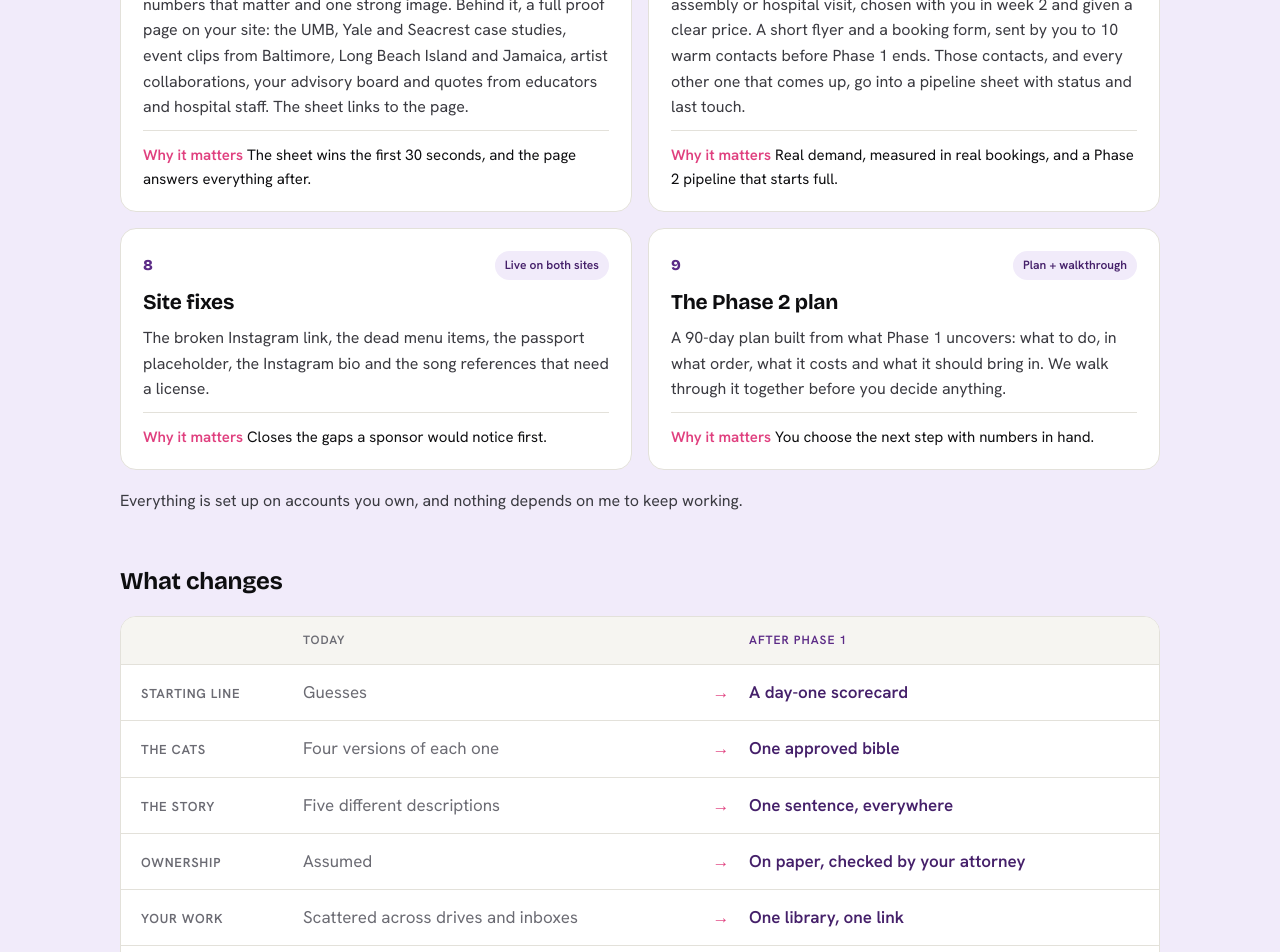
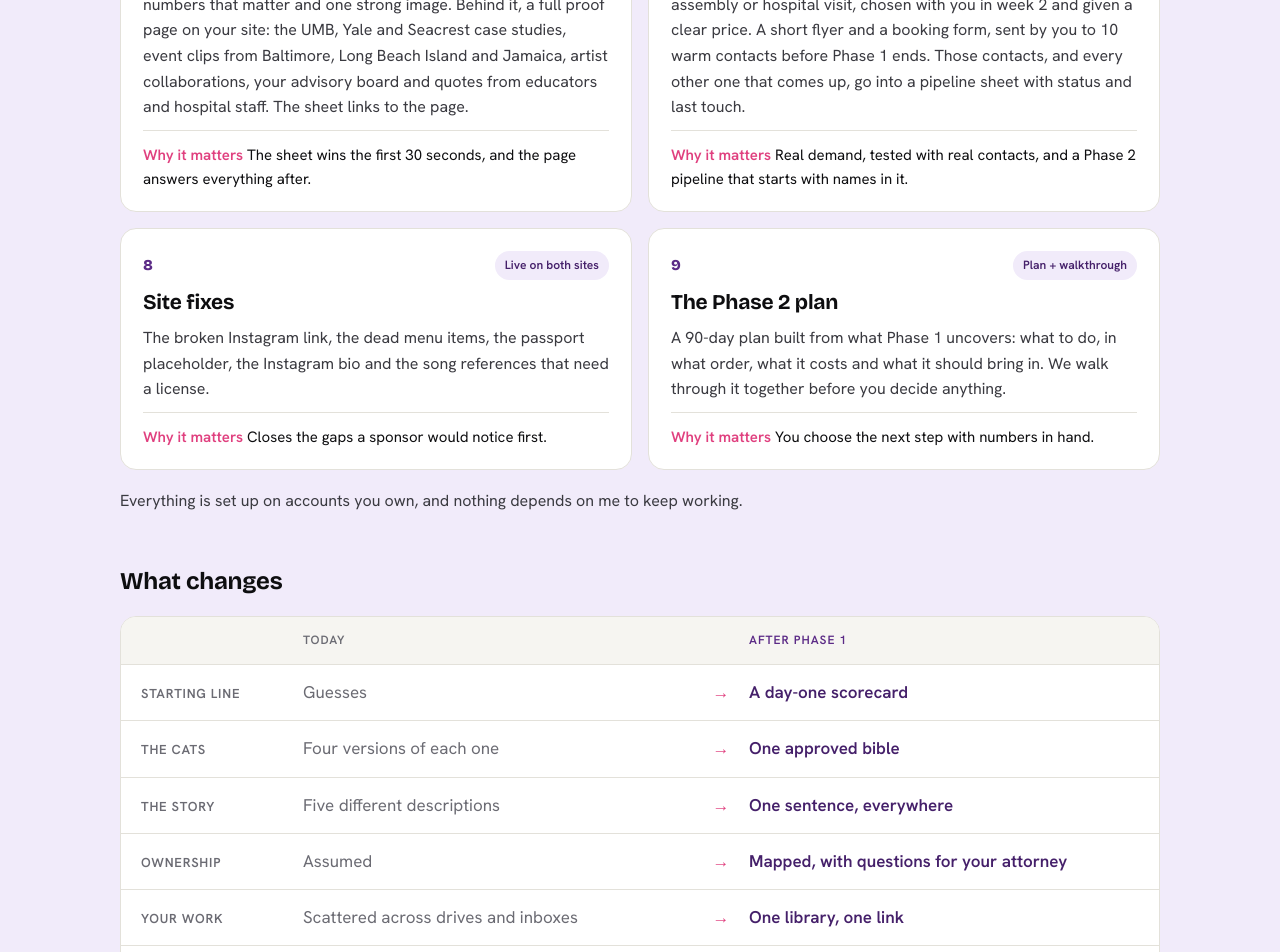
Before and after one commit to sianibutler-sys/sianicreates, a plain HTML site: page p/musicat-yebqhv/index.html in a window 1280 px wide. Shown: the part 4560-5512 px from the top of the page. Drawn offline with nearby package versions, Linux system fonts and the light colour scheme.

Commit message:
Musicat proposal: tighten three promises
Co-Authored-By: Claude Opus 5.5 <noreply@anthropic.com>
Claude-Session: https://claude.ai/code/session_017dyk7GLDdASvocV89jB26j

```diff
--- a/p/musicat-yebqhv/index.html
+++ b/p/musicat-yebqhv/index.html
@@ -469,7 +469,7 @@ a{color:inherit}
         <div class="dv__top"><span class="dv__num" aria-hidden="true"></span><span class="dv__fmt">Offer + flyer + pipeline sheet</span></div>
         <h3>A first bookable offer</h3>
         <p>One of the programs you already offer, such as a school assembly or hospital visit, chosen with you in week 2 and given a clear price. A short flyer and a booking form, sent by you to 10 warm contacts before Phase 1 ends. Those contacts, and every other one that comes up, go into a pipeline sheet with status and last touch.</p>
-        <p class="why">Real demand, measured in real bookings, and a Phase 2 pipeline that starts full.</p>
+        <p class="why">Real demand, tested with real contacts, and a Phase 2 pipeline that starts with names in it.</p>
       </article>
       <article class="dv">
         <div class="dv__top"><span class="dv__num" aria-hidden="true"></span><span class="dv__fmt">Live on both sites</span></div>
@@ -493,7 +493,7 @@ a{color:inherit}
         <li><b>Starting line</b><span class="now"><span class="lbl">Today</span>Guesses</span><span class="arrow" aria-hidden="true">→</span><span class="then"><span class="lbl">After Phase 1</span>A day-one scorecard</span></li>
         <li><b>The cats</b><span class="now"><span class="lbl">Today</span>Four versions of each one</span><span class="arrow" aria-hidden="true">→</span><span class="then"><span class="lbl">After Phase 1</span>One approved bible</span></li>
         <li><b>The story</b><span class="now"><span class="lbl">Today</span>Five different descriptions</span><span class="arrow" aria-hidden="true">→</span><span class="then"><span class="lbl">After Phase 1</span>One sentence, everywhere</span></li>
-        <li><b>Ownership</b><span class="now"><span class="lbl">Today</span>Assumed</span><span class="arrow" aria-hidden="true">→</span><span class="then"><span class="lbl">After Phase 1</span>On paper, checked by your attorney</span></li>
+        <li><b>Ownership</b><span class="now"><span class="lbl">Today</span>Assumed</span><span class="arrow" aria-hidden="true">→</span><span class="then"><span class="lbl">After Phase 1</span>Mapped, with questions for your attorney</span></li>
         <li><b>Your work</b><span class="now"><span class="lbl">Today</span>Scattered across drives and inboxes</span><span class="arrow" aria-hidden="true">→</span><span class="then"><span class="lbl">After Phase 1</span>One library, one link</span></li>
         <li><b>Your proof</b><span class="now"><span class="lbl">Today</span>Buried on a website menu</span><span class="arrow" aria-hidden="true">→</span><span class="then"><span class="lbl">After Phase 1</span>A one-page sheet and a full proof page</span></li>
         <li><b>Revenue</b><span class="now"><span class="lbl">Today</span>Offers hard to find, contacts in your phone</span><span class="arrow" aria-hidden="true">→</span><span class="then"><span class="lbl">After Phase 1</span>One priced offer and a pipeline sheet</span></li>
@@ -566,7 +566,7 @@ a{color:inherit}
         <p class="phase__tag">Phase 1 · Starts first</p>
         <h3>Foundation</h3>
         <p class="phase__when">6 weeks · $4,000</p>
-        <p class="desc">Get Musicat on paper, in one place and in front of paying customers.</p>
+        <p class="desc">Get Musicat on paper, in one place and in front of potential customers.</p>
       </article>
       <div class="gate" aria-label="Check-in 1">
         <span class="gate__line" aria-hidden="true"></span>
```
